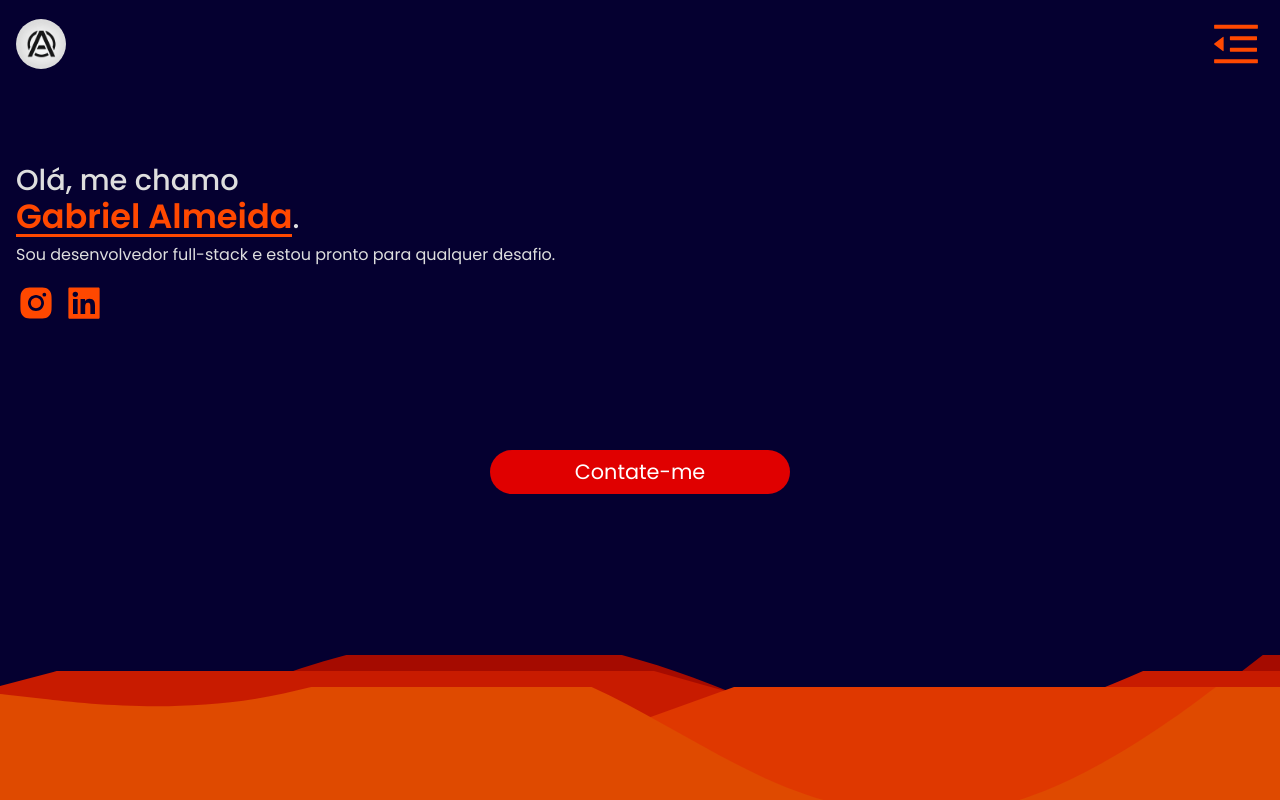
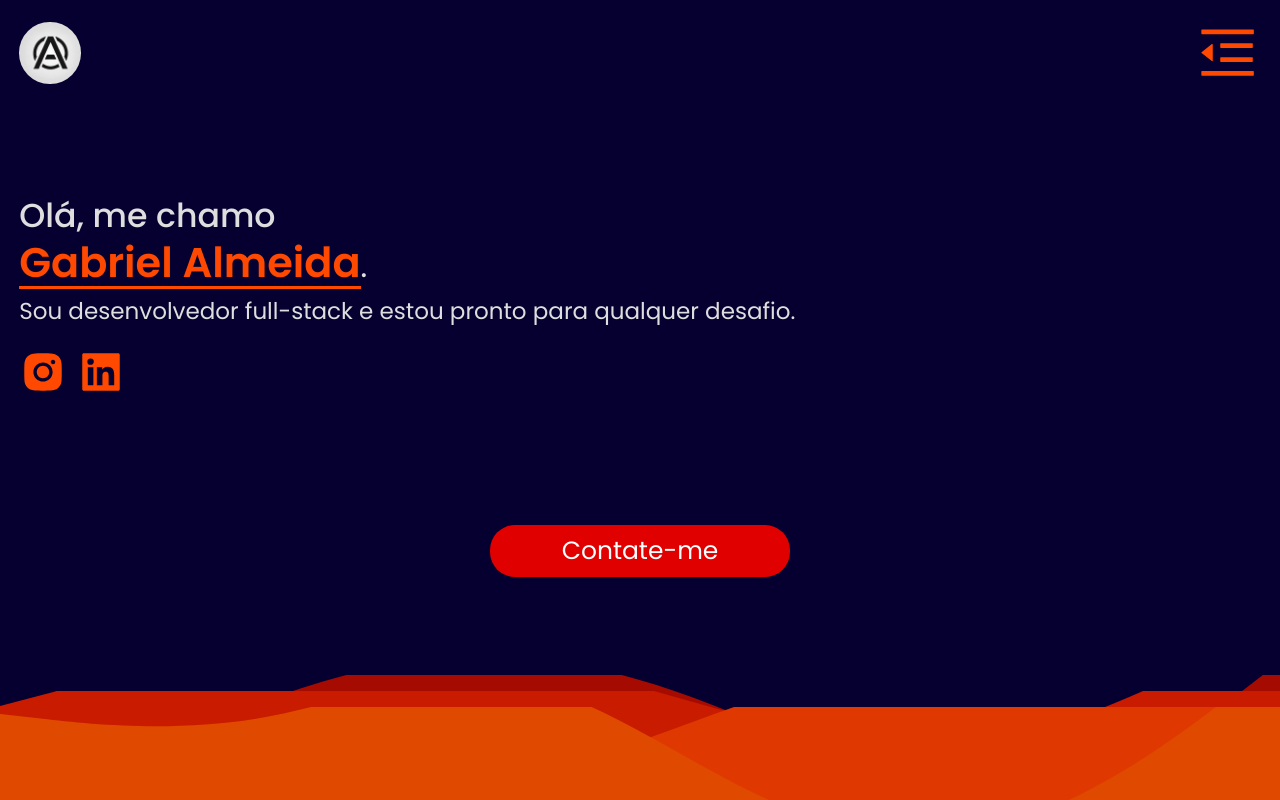
Before and after one commit to GabAlmeyda/my-portfolio, a React (Vite) app: page /my-portfolio/projects in a window 1280 px wide. Both pictures are taken after a click on the element 41 px from the left and 47 px from the top of the page. Shown: the top 800 px of the page. Built offline with nearby package versions, Linux system fonts and the light colour scheme.

Commit message:
MQ para 480px

```diff
--- a/src/components/layouts/Header.module.css
+++ b/src/components/layouts/Header.module.css
@@ -11,7 +11,7 @@
 
 .header h1,
 .header h1 > span:first-child {
-    font-size: 1.8rem;
+    font-size: 1.2em;
     font-weight: 500;
 }
 
@@ -24,7 +24,7 @@
 .header h1 > span:last-child {
     position: relative;
 
-    font-size: 2.1rem;
+    font-size: 1.5em;
     font-weight: 600;
     color: var(--acc-color-2);
 }
--- a/src/components/layouts/Navbar.module.css
+++ b/src/components/layouts/Navbar.module.css
@@ -24,7 +24,7 @@
 .navbar .logo img {
     position: relative;
 
-    height: 50px;
+    height: 3.2rem;
 
     border-radius: 50%;
 }
@@ -32,7 +32,7 @@
 .navbar label svg {
     cursor: pointer;
 
-    font-size: 3.5em;
+    font-size: 3.5rem;
     color: var(--acc-color-2);
 }
 
--- a/src/components/layouts/Section.module.css
+++ b/src/components/layouts/Section.module.css
@@ -38,6 +38,5 @@
 .section p {
     margin-bottom: 1rem;
 
-    font-size: 1.1em;
     line-height: 1.6;
 }
--- a/src/index.css
+++ b/src/index.css
@@ -23,8 +23,8 @@
   padding: 0;
   margin: 0;
 
-  font-family: var(--font-family);
-  font-size: 1rem;
+  font-family: var(--font-family), sans-serif;
+  font-size: clamp(1.07rem, 4vw, 1.2rem);
 }
 
 ::-webkit-scrollbar-thumb {
```
